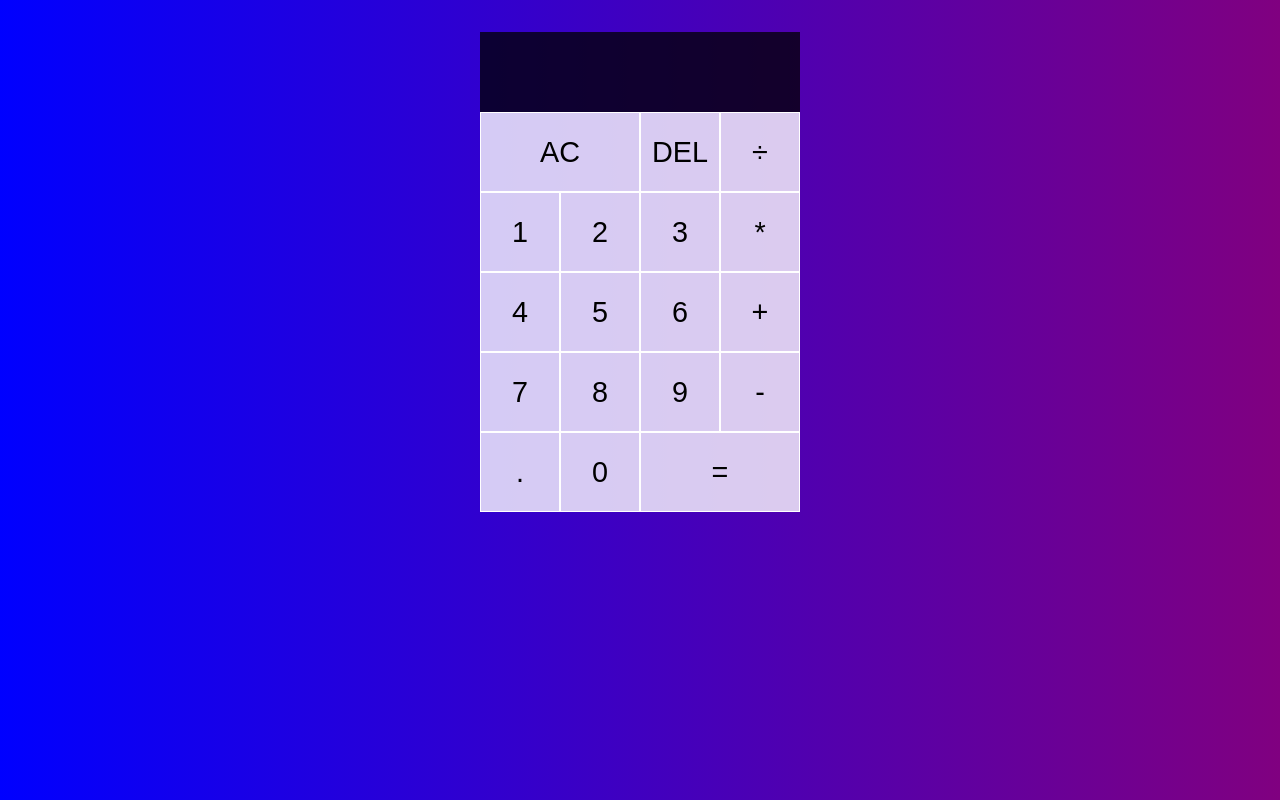
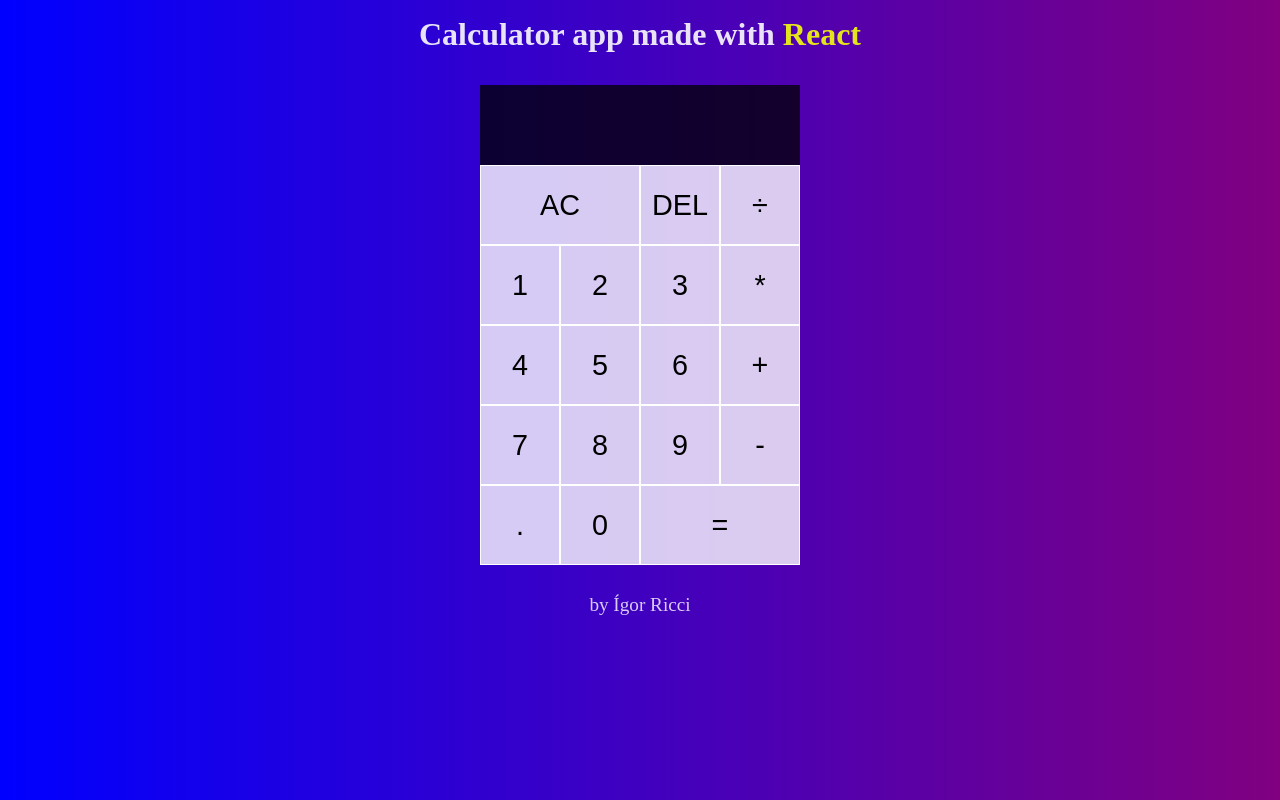
Before and after one commit to igorRicci/calculator, a React (Create React App) app: page / in a window 1280 px wide. Built offline with nearby package versions, Linux system fonts and the light colour scheme.

Commit message:
add header and footer components

```diff
--- /dev/null
+++ b/src/Footer.js
@@ -0,0 +1,10 @@
+import "./styles.css"
+
+function Footer() {
+  return (
+    <footer className="footer-text">by <a href="https://www.github.com/igorRicci" target="_blank">Ígor Ricci</a></footer>
+  )
+}
+
+
+export default Footer
--- /dev/null
+++ b/src/Header.js
@@ -0,0 +1,10 @@
+import "./styles.css"
+
+function Header() {
+  return (
+    <h1 className="title">Calculator app made with <span>React</span></h1>
+  )
+}
+
+
+export default Header
--- a/src/index.js
+++ b/src/index.js
@@ -1,10 +1,14 @@
 import React from "react"
 import ReactDOM from "react-dom"
 import App from "./App"
+import Header from "./Header"
+import Footer from "./Footer"
 
 ReactDOM.render(
   <React.StrictMode>
+    <Header />
     <App />
+    <Footer />
   </React.StrictMode>,
   document.getElementById("root")
 )
--- a/src/styles.css
+++ b/src/styles.css
@@ -59,3 +59,33 @@ body {
   color: rgba(255, 255, 255, 0.9);
   font-size: 2.2rem;
 }
+
+/* Header */
+
+.title {
+  color: rgba(255, 255, 255, 0.89);
+  text-align: center;
+  margin: 1rem;
+}
+
+.title > span {
+  color: rgb(228, 228, 28);
+}
+
+.footer-text {
+  color: rgba(255, 255, 255, 0.8);
+  text-align: center;
+  margin-top: 1.8rem;
+  font-size: 1.2rem;
+}
+
+.footer-text > a {
+  text-decoration: none;
+  color: inherit;
+  transition: 200ms;
+}
+
+.footer-text > a:hover {
+  color: white;
+  transition: 200ms;
+}
```
